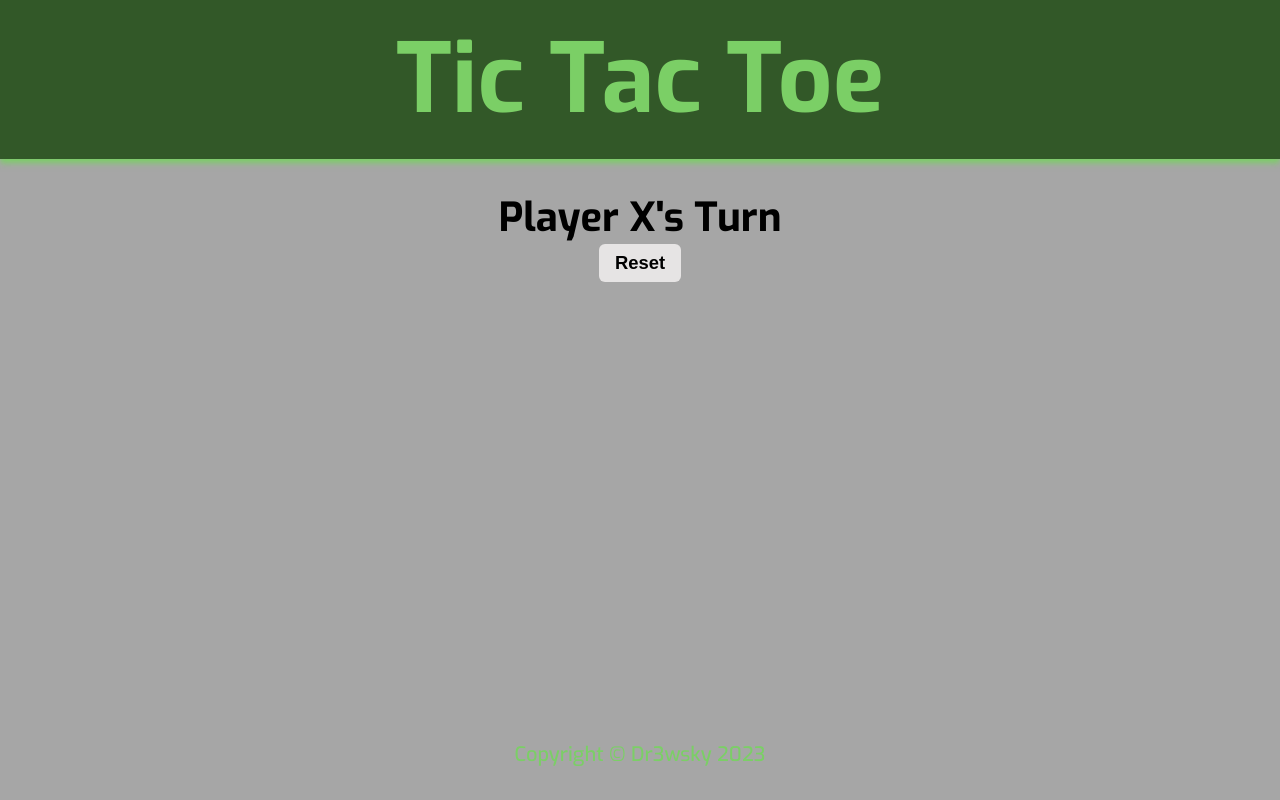
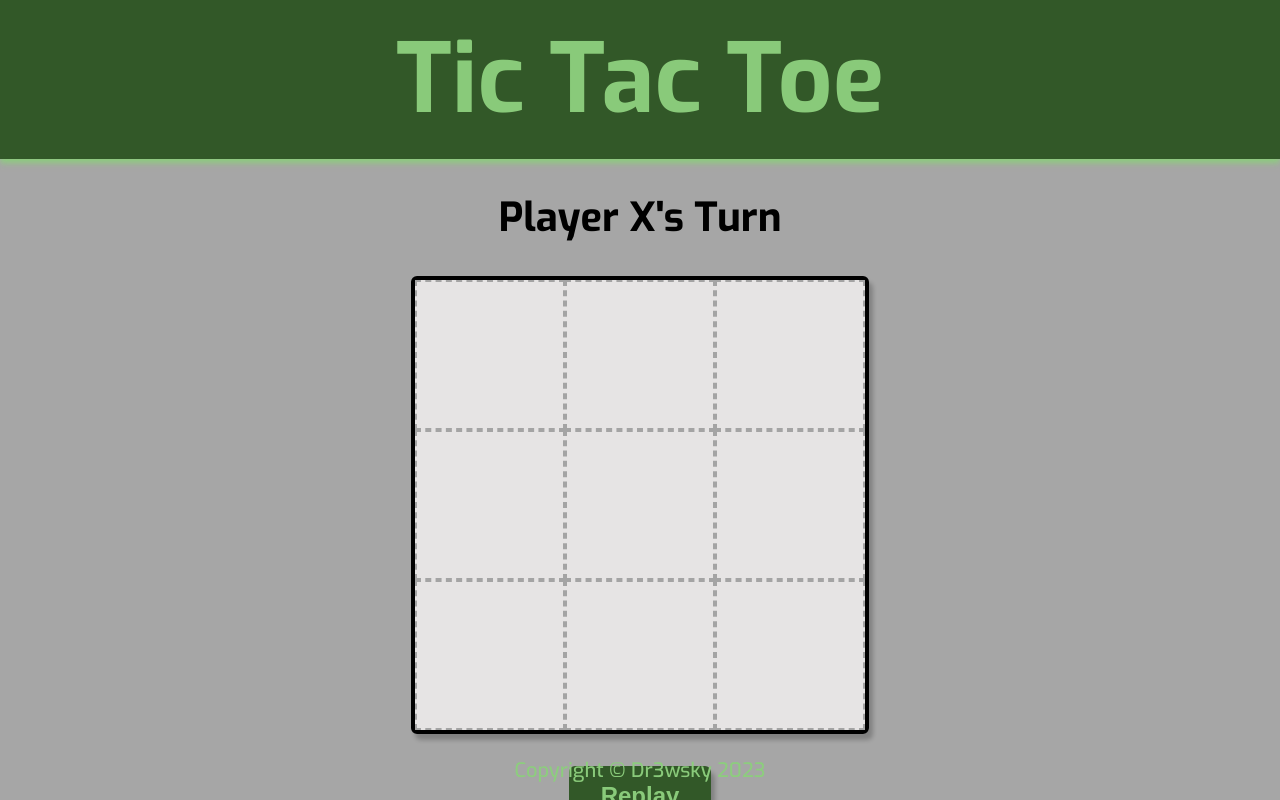
Before and after one commit to Dr3wsky/tic-tac-toe, a website: page index.html in a window 1280 px wide. Drawn offline with nearby package versions, Linux system fonts and the light colour scheme.

Commit message:
finished main layout

```diff
--- a/index.html
+++ b/index.html
@@ -29,18 +29,18 @@
     <div class="container main">
       <div class="prompt" id="prompt">Player X's Turn</div>
       <div class="gameboard">
-        <div class="game-board" data-index="1"></div>
-        <div class="game-board" data-index="2"></div>
-        <div class="game-board" data-index="3"></div>
-        <div class="game-board" data-index="4"></div>
-        <div class="game-board" data-index="5"></div>
-        <div class="game-board" data-index="6"></div>
-        <div class="game-board" data-index="7"></div>
-        <div class="game-board" data-index="8"></div>
-        <div class="game-board" data-index="9"></div>
+        <div class="play-square" data-index="1"></div>
+        <div class="play-square" data-index="2"></div>
+        <div class="play-square" data-index="3"></div>
+        <div class="play-square" data-index="4"></div>
+        <div class="play-square" data-index="5"></div>
+        <div class="play-square" data-index="6"></div>
+        <div class="play-square" data-index="7"></div>
+        <div class="play-square" data-index="8"></div>
+        <div class="play-square" data-index="9"></div>
       </div>
       <div class="interact" id="interact">
-        <button class="btn reset">Reset</button>
+        <button class="btn btn-reset">Replay</button>
       </div>
     </div>
 
--- a/styles.css
+++ b/styles.css
@@ -14,13 +14,12 @@
   --light-grey: rgb(230, 228, 228);
   --dark-grey: rgba(158, 158, 158, 0.91);
   --black: rgb(0, 0, 0);
-  --blue-steel: rgb(52, 214, 220);
-  --green: rgb(123, 207, 102);
+  --green: rgba(140, 206, 124, 0.973);
   --dark-green: rgb(50, 88, 40);
   --red: rgb(202, 71, 71);
-  --shadow: rgba(0, 0, 0, 0.218) 0px 1px 4px;
+  --play-hover: var(--green);
   --header-shadow: var(--green) 0px 4px 6px;
-  --btn-shadow: var(--blue-steel) 6px 6px 6px;
+  --pop-shadow: rgba(0, 0, 0, 0.218) 4px 6px 4px;
   --border-radius: 6px;
   --container-width: 1600px;
   --spacing-xs: 0.5rem;
@@ -63,16 +62,19 @@ body {
 }
 
 .btn {
-  font-size: 1.15rem;
+  font-size: 1.5rem;
   font-weight: 600;
-  background-color: var(--light-grey);
+  background-color: var(--dark-green);
+  color: var(--green);
   border-radius: var(--border-radius);
+  box-shadow: var(--pop-shadow);
   border: none;
-  padding: var(--spacing-xs) var(--spacing-s);
+  padding: var(--spacing-s) var(--spacing-m);
   transition: transform 0.1s ease-in-out;
 }
 
 .btn:hover {
+  transform: scale(1.1);
   cursor: pointer;
 }
 
@@ -101,56 +103,33 @@ body {
   justify-content: center;
   align-items: center;
   flex-direction: column;
+  font-weight: 700;
   padding-top: var(--spacing-m);
-  font-weight: 700;
 }
 
 .prompt {
   font-size: 2.5rem;
 }
 
-.btn-add {
-  font-size: 1.5rem;
+.gameboard {
+  display: grid;
+  grid-template-columns: repeat(3, 1fr);
+  border: 4px solid var(--black);
+  box-shadow: var(--pop-shadow);
+  border-radius: var(--border-radius);
+  margin: var(--spacing-m);
 }
 
-.btn-add:hover {
-  background-color: var(--blue-steel);
-  color: var(--light-grey);
+.play-square {
+  height: 150px;
+  width: 150px;
+  background-color: var(--light-grey);
+  border: 2px dashed var(--dark-grey);
 }
 
-.books-grid {
-  width: 100%;
-  display: grid;
-  grid-template-columns: repeat(auto-fill, minmax(350px, 1fr));
-  gap: var(--spacing-m);
-  padding-top: var(--spacing-s);
-}
-
-.book-card {
-  background-color: var(--blue-steel);
-  border: 2px solid var(--light-grey);
-  border-radius: var(--border-radius);
-  box-shadow: var(--shadow);
-  display: flex;
-  flex-direction: column;
-  padding: var(--spacing-xs);
-}
-
-.book-info {
-  margin-top: var(--spacing-xs);
-}
-
-.btn-read {
-  background-color: var(--red);
-}
-
-/* Precedes styling when book is read */
-.read {
-  background-color: var(--green);
-}
-
-.btn-del:hover {
-  color: var(--red);
+.play-square:hover {
+  background-color: var(--play-hover);
+  cursor: pointer;
 }
 
 /* Change When implement readStatus Default is reb bg, then apply .read */
@@ -165,7 +144,7 @@ body {
   display: flex;
   align-content: center;
   justify-content: center;
-  margin-bottom: 2rem;
+  margin-bottom: 1rem;
   font-size: 1.25rem;
 }
 
```
Also changed, not shown: README.md.
